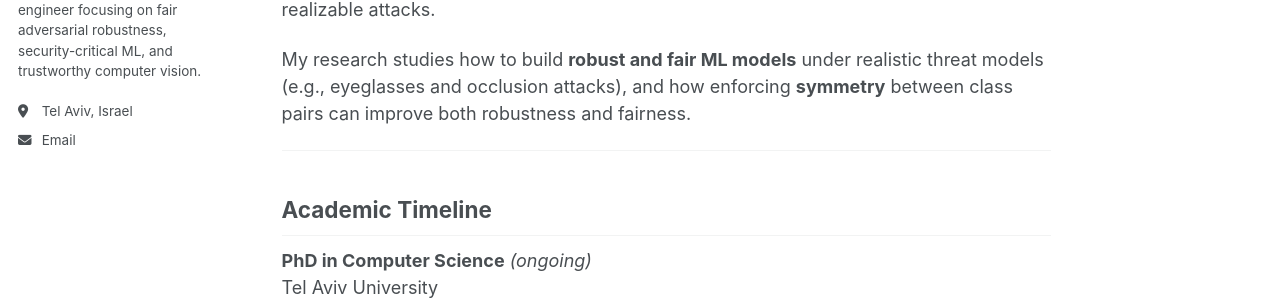
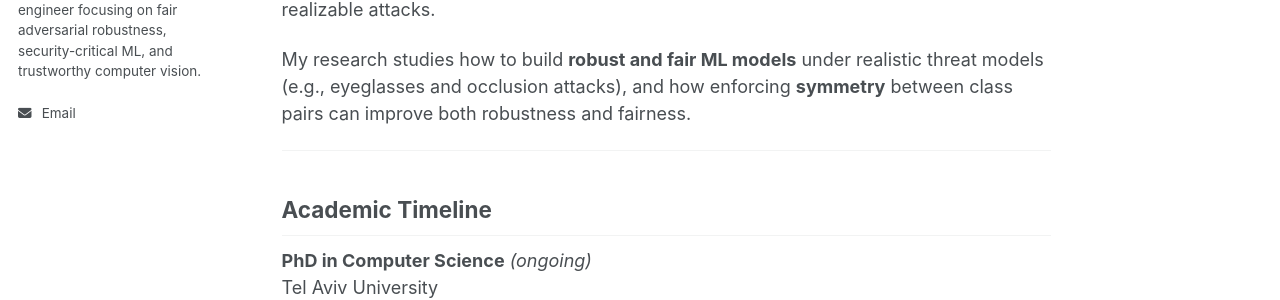
Before and after one commit to haneenn24/haneenn24.github.io, a Jekyll site: the page built from _pages/about.md, in a window 1280 px wide. Shown: the part 297-597 px from the top of the page. Built offline with Jekyll 4.4.1, drawn with Linux system fonts in a browser that asks for light colours; a script bundle is joined from its source files by our own code; library files that are not in the unit come from our copies.

Commit message:
Update _config.yml

```diff
--- a/_config.yml
+++ b/_config.yml
@@ -15,8 +15,8 @@
 # Site Author (left sidebar)
 author:
   name: "Haneen Najjar"
+  avatar: "/images/profile.jpg"
   bio: "Researcher & applied ML engineer focusing on fair adversarial robustness, security-critical ML, and trustworthy computer vision."
-  location: "Tel Aviv, Israel"
   email: "haneennaj24@gmail.com"
   links:
     - label: "Email"
```
